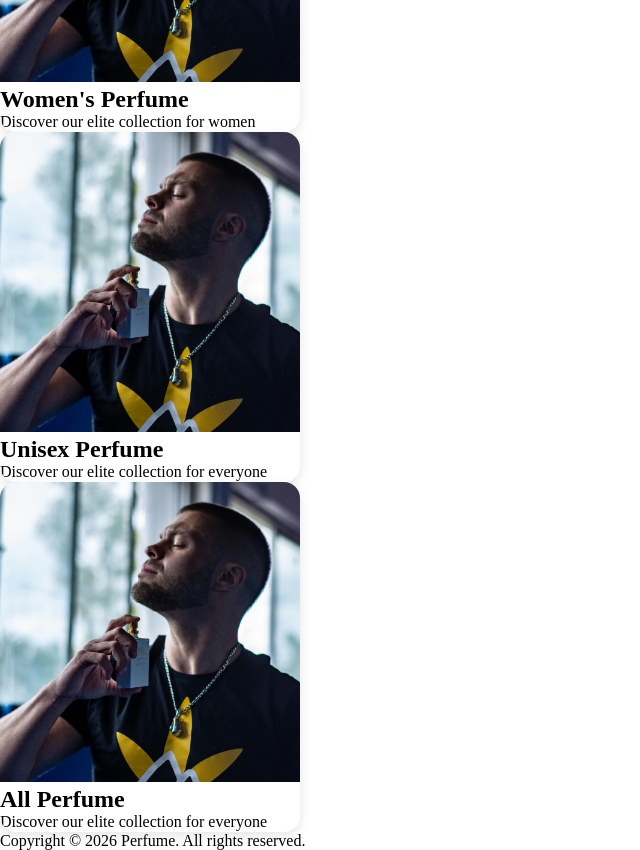
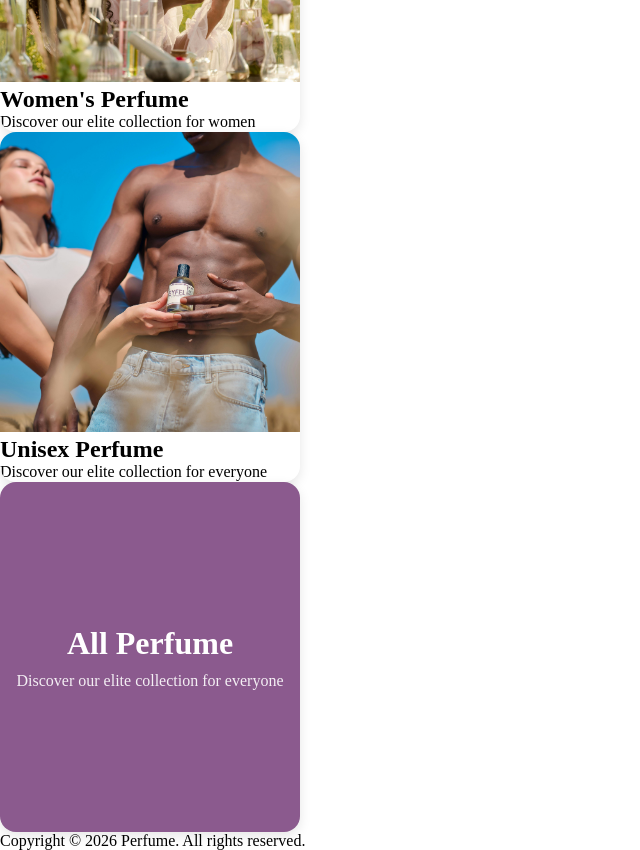
Before and after one commit to benjamin-dreje/perfume, a Next.js app: page / in a window 1280 px wide. Shown: the part 1160-2010 px from the top of the page, without its empty margins (0-640 px from the left). Built offline with nearby package versions, Linux system fonts and the light colour scheme.

Commit message:
cardDesing

```diff
--- a/src/app/page.css
+++ b/src/app/page.css
@@ -69,8 +69,8 @@
   border-radius: 16px;
   overflow: hidden;
   box-shadow: rgba(0, 0, 0, 0.1) 0px 4px 12px;
+
 }
-
 
 .categorySection img {
   width: 100%;
@@ -80,8 +80,44 @@
 
 .cardLink {
   text-decoration: none; /* מבטל קו תחתון */
-  color: inherit;        /* גורם לטקסט לרשת את הצבע שהגדרת ב-card (למשל שחור) */
-  display: block;        /* חשוב! גורם ללינק לתפוס את כל שטח הכרטיס */
+  color: inherit; /* גורם לטקסט לרשת את הצבע שהגדרת ב-card (למשל שחור) */
+  display: block; /* חשוב! גורם ללינק לתפוס את כל שטח הכרטיס */
   width: 100%;
   height: 100%;
 }
+/* עיצוב ספציפי לכרטיס האחרון */
+.all-perfumes-card {
+  background: #8b5a8e; /* הצבע הסגול של המותג שלך */
+  display: flex;
+  align-items: center; /* מרכוז אנכי */
+  justify-content: center; /* מרכוז אופקי */
+  text-align: center;
+  border: none; /* אפשר להוריד את הגבול אם רוצים מראה אטום */
+
+}
+
+/* מוודא שהלינק והדיב הפנימי תופסים את כל הגובה כדי שהמרכוז יעבוד */
+.all-perfumes-card .cardLink {
+  display: flex;
+  align-items: center;
+  justify-content: center;
+  width: 100%;
+  height: 100%;
+}
+
+/* עיצוב הטקסט בתוך הכרטיס הסגול */
+.all-perfumes-card .cardContent h2 {
+  color: #ffffff; /* טקסט לבן בולט על הסגול */
+  font-size: 2rem;
+  margin-bottom: 10px;
+}
+
+.all-perfumes-card .cardContent p {
+  color: rgba(255, 255, 255, 0.9); /* לבן מעט שקוף לפסקה */
+}
+
+/* אפקט Hover לכרטיס הסגול */
+.all-perfumes-card:hover {
+  background: #6b3d6b; /* סגול כהה יותר ב-hover */
+  transform: translateY(-10px);
+}
--- a/src/app/page.js
+++ b/src/app/page.js
@@ -37,9 +37,9 @@ export default function Home() {
             </Link>
           </article>
 
-            <article className="card">
-            <Link href="/product/men" className="cardLink">
-              <img src="/menCategory.jpg" alt="Men's Perfume" />
+          <article className="card">
+            <Link href="/product/women" className="cardLink">
+              <img src="/womenCategory.jpg" alt="Women's Perfume" />
               <div className="cardContent">
                 <h2>Women's Perfume</h2>
                 <p>Discover our elite collection for women</p>
@@ -47,9 +47,9 @@ export default function Home() {
             </Link>
           </article>
 
-            <article className="card">
-            <Link href="/product/men" className="cardLink">
-              <img src="/menCategory.jpg" alt="Men's Perfume" />
+          <article className="card">
+            <Link href="/product/unisex" className="cardLink">
+              <img src="/UnisexCategory.jpg" alt="Unisex Perfume" />
               <div className="cardContent">
                 <h2>Unisex Perfume</h2>
                 <p>Discover our elite collection for everyone</p>
@@ -57,9 +57,8 @@ export default function Home() {
             </Link>
           </article>
 
-            <article className="card">
-            <Link href="/product/men" className="cardLink">
-              <img src="/menCategory.jpg" alt="Men's Perfume" />
+          <article className="card all-perfumes-card">
+            <Link href="/product/all" className="cardLink">
               <div className="cardContent">
                 <h2>All Perfume</h2>
                 <p>Discover our elite collection for everyone</p>
--- a/src/app/product/[category]/page.js
+++ b/src/app/product/[category]/page.js
@@ -29,11 +29,8 @@ export default function CategoryPage({ params }) {
     <div className="pageWrapper" dir="rtl">
       <h1 className="pageTitle">{title}</h1>
 
-
-      // הצגת כפתורים רק אם הקטגוריה היא הכל
       {category.toLowerCase() === "all" && (
         <div className="containerBtns">
-          {/* הכפתורים עכשיו מעדכנים את ה-State והסינון קורה מיד */}
           <button className="btn" onClick={() => setSelectedCategory("all")}>
             הכל
           </button>
```
Also changed, not shown: public/uniSexCategory.jpg (added), public/womenCategory.jpg (added). Lines whose indentation alone changed are shown as unchanged.
